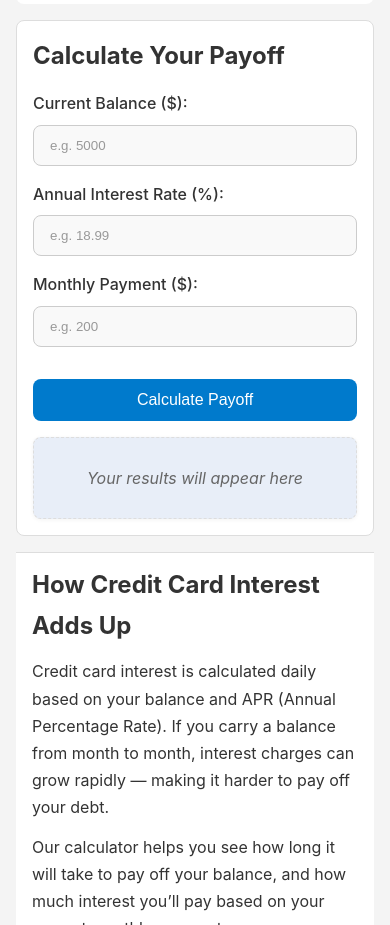
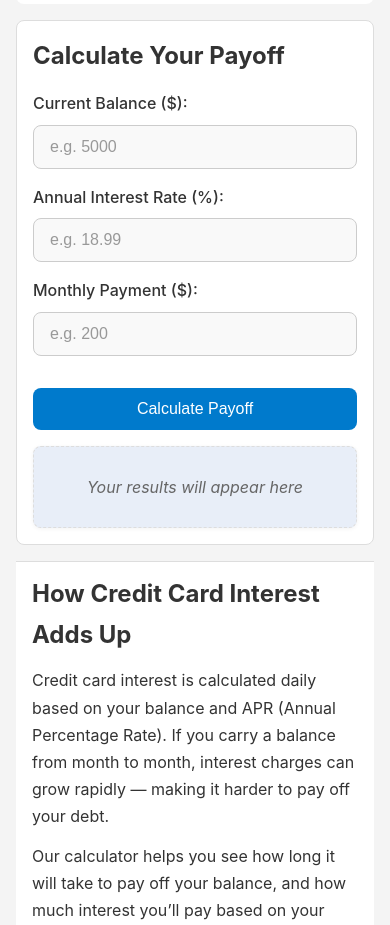
Before and after one commit to blickz55/clearcalc, a website with bundled scripts: page calculators/credit-card-payoff.html in a window 390 px wide. Shown: the part 780-1705 px from the top of the page. Built offline with nearby package versions, Linux system fonts and the light colour scheme.

Commit message:
Fix mobile input zoom on iOS and ensure spacing before educational content

```diff
--- a/css/style.css
+++ b/css/style.css
@@ -244,9 +244,11 @@ button:hover {
   border: 1px solid #ccc;                          /* soft border */
   padding: 0.75rem 1rem;                           /* generous padding */
   border-radius: var(--border-radius);             /* consistent rounding */
+  font-size: 16px;  /* Prevent mobile zoom */
   transition: border-color 0.2s ease,
               box-shadow    0.2s ease,
               background   0.2s ease;
+
 }
 
 /* subtle “lift” on hover */
```
